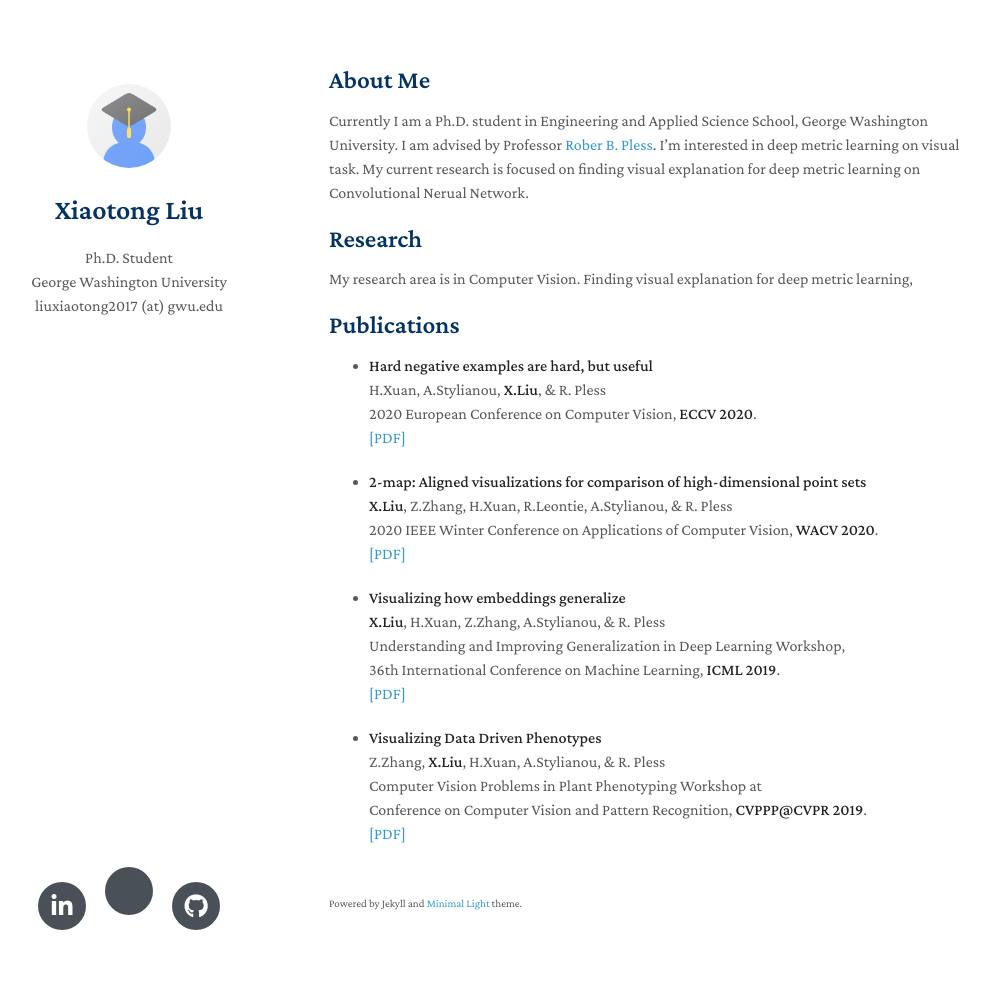
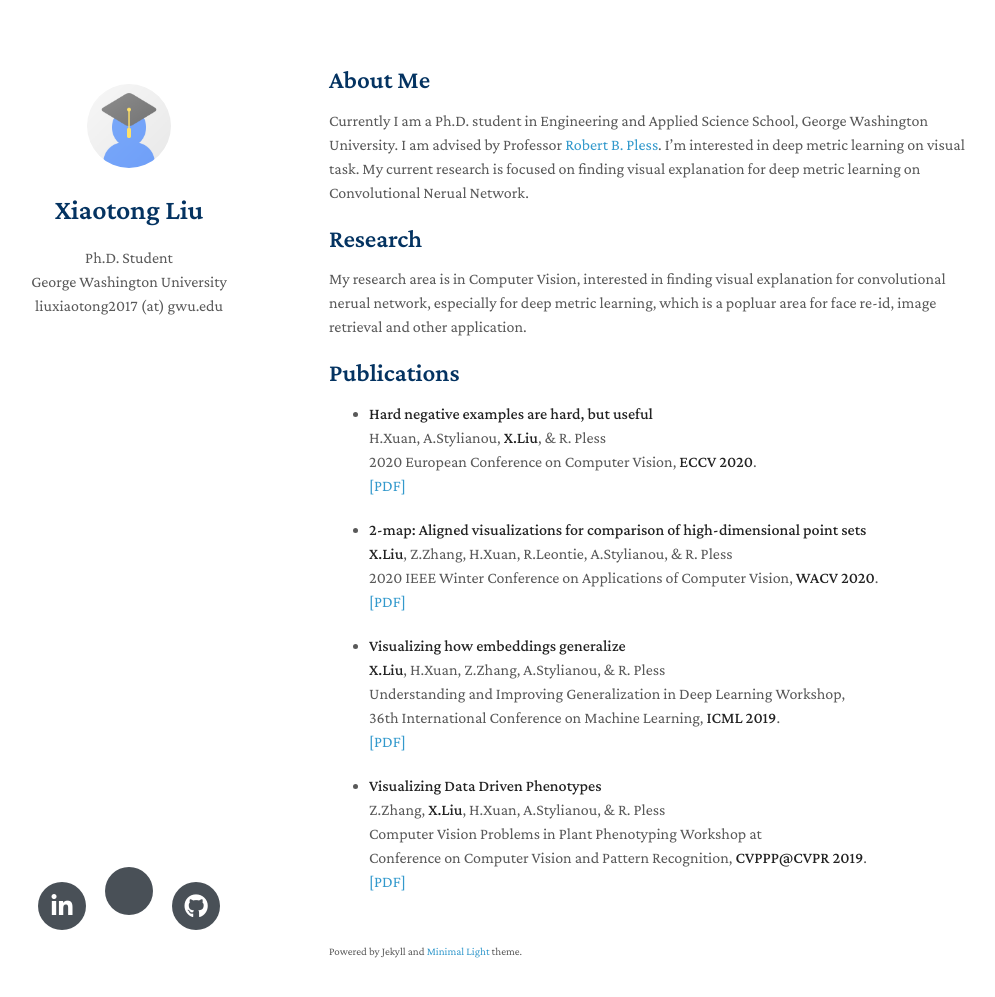
Before and after one commit to LiuXiaotong96/liuxiaotong96.github.io, a Jekyll site: the page built from index.md, in a window 1280 px wide and 1032 px high. Shown: the top 997 px of the window, without its empty margins (141-1136 px from the left). Built offline with Jekyll 4.4.1, drawn with Linux system fonts in a browser that asks for light colours; nearby versions of some CDN libraries; a style sheet for code colours, icons or effects is not loaded; our own code applies the rules of GitHub Pages for plain Markdown files.

Commit message:
Update index.md

```diff
--- a/index.md
+++ b/index.md
@@ -4,11 +4,11 @@ layout: homepage
 
 ## About Me
 
-Currently I am a Ph.D. student in Engineering and Applied Science School, George Washington University. I am advised by Professor [Rober B. Pless](https://www2.seas.gwu.edu/~pless/). I’m interested in deep metric learning on visual task. My current research is focused on finding visual explanation for deep metric learning on Convolutional Nerual Network.
+Currently I am a Ph.D. student in Engineering and Applied Science School, George Washington University. I am advised by Professor [Robert B. Pless](https://www2.seas.gwu.edu/~pless/). I’m interested in deep metric learning on visual task. My current research is focused on finding visual explanation for deep metric learning on Convolutional Nerual Network.
 
 ## Research
 
-My research area is in Computer Vision. Finding visual explanation for deep metric learning,
+My research area is in Computer Vision, interested in finding visual explanation for convolutional nerual network, especially for deep metric learning, which is a popluar area for face re-id, image retrieval and other application.
 
 ## Publications
 
```
